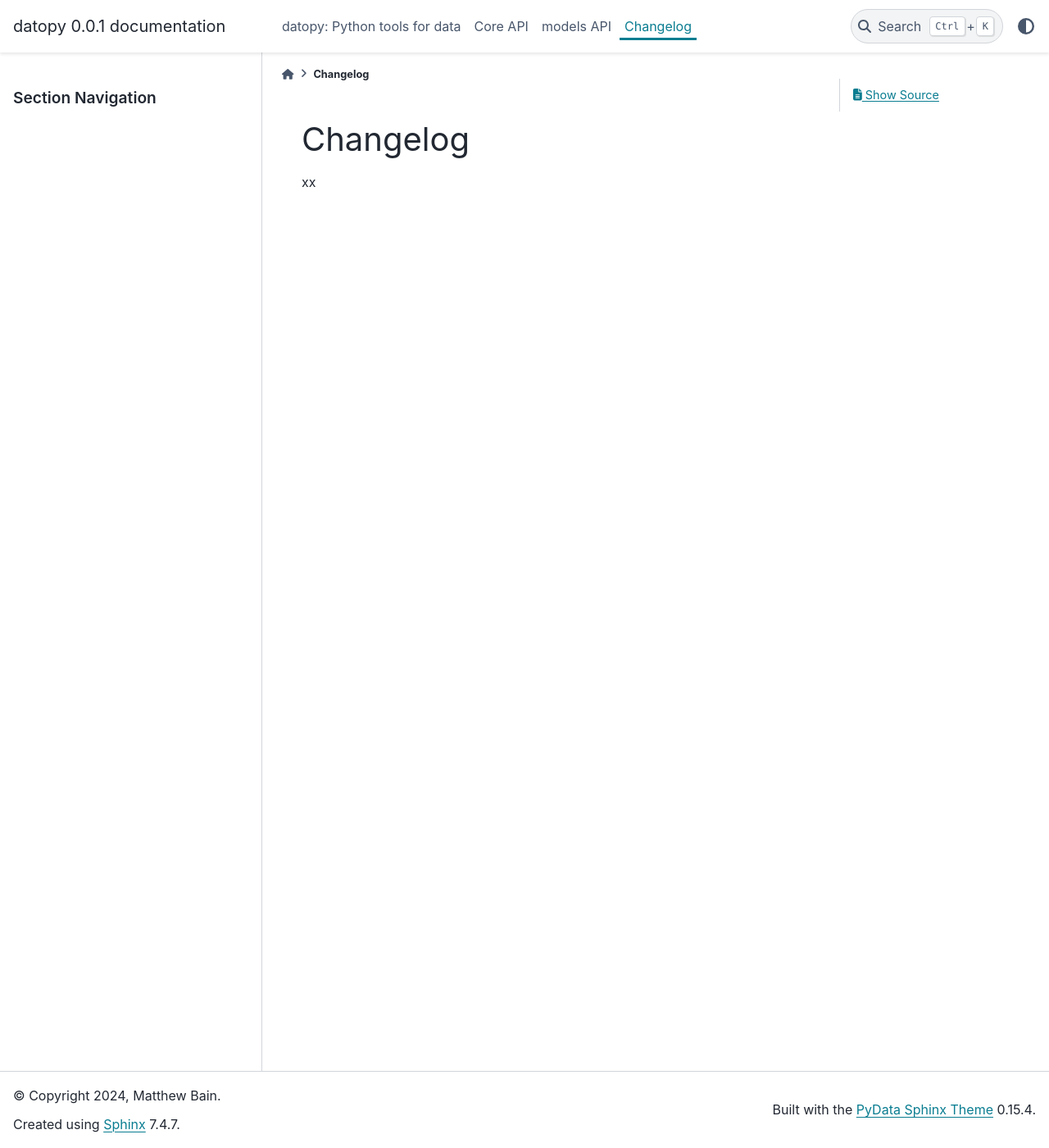
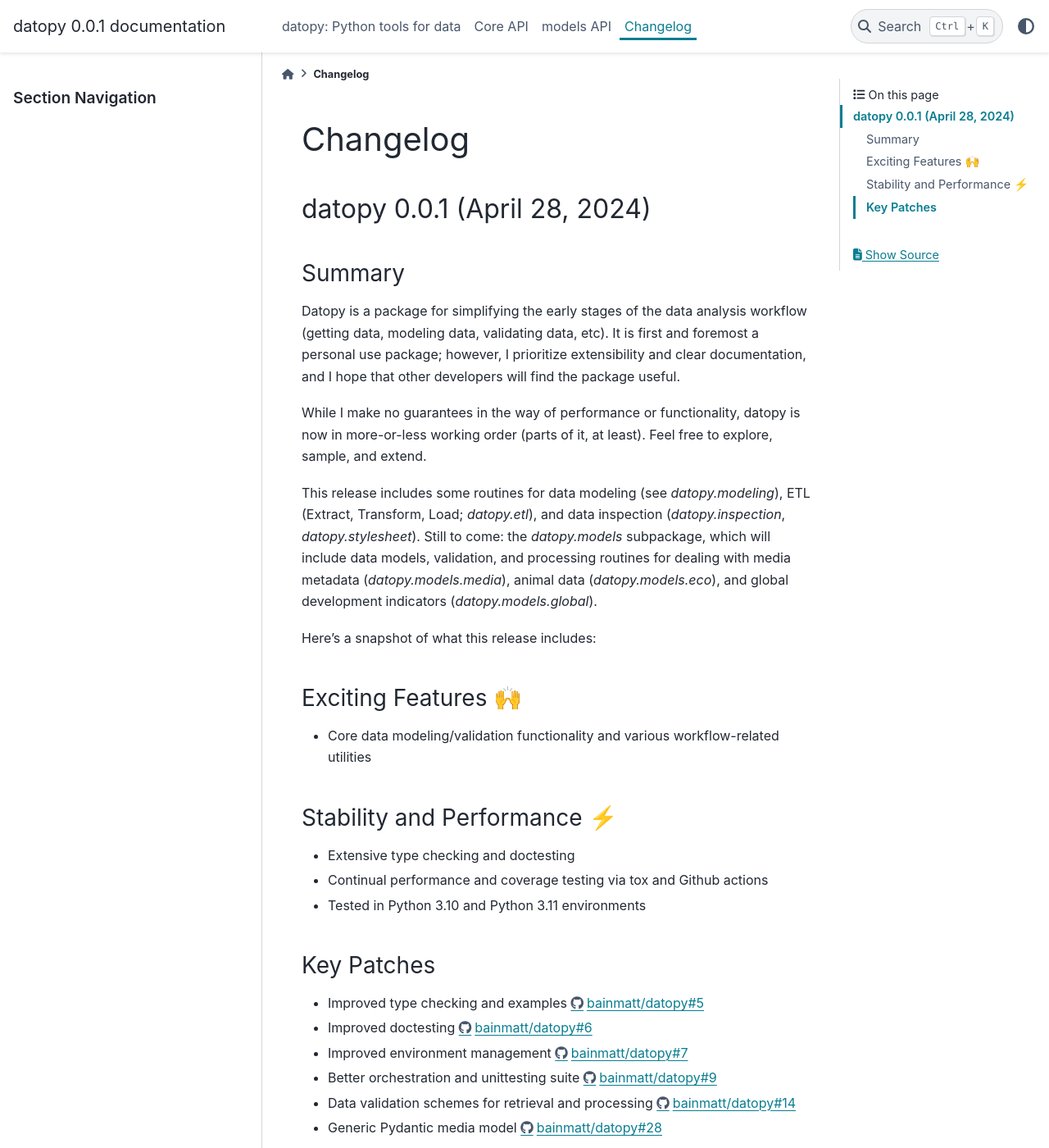
Before and after one commit to bainmatt/datopy, a Sphinx documentation site: the page built from docs/source/changelog.rst, in a window 1280 px wide and 1400 px high. Shown: the whole window at 82% size. Built offline with Sphinx 7.4.7 and the PyData theme 0.15.4, drawn with Linux system fonts in a browser that asks for light colours; pages that are not in the unit, such as notebooks, are missing from menus; some of the changed text lies outside the part shown.

Commit message:
DOC/BLD: Preparation for release 0.0.1

```diff
--- a/CHANGELOG.rst
+++ b/CHANGELOG.rst
@@ -1 +1,55 @@
-xx
+..
+    Steps to update Changelog:
+    0. Create a release on Github using semantic versioning
+    1. Create a new Changelog entry above the previous with the standard headers and the date of release
+    2. Copy/paste (until automated) each section from release notes to rst file
+    3. Correct hyperlink syntax
+
+datopy 0.0.1 (April 28, 2024)
+=============================
+
+..
+    datopy is up and running
+
+Summary
+-------
+
+Datopy is a package for simplifying the early stages of the data analysis workflow (getting data, modeling data, validating data, etc). It is first and foremost a personal use package; however, I prioritize extensibility and clear documentation, and I hope that other developers will find the package useful.
+
+While I make no guarantees in the way of performance or functionality, datopy is now in more-or-less working order (parts of it, at least). Feel free to explore, sample, and extend.
+
+This release includes some routines for data modeling (see `datopy.modeling`), ETL (Extract, Transform, Load; `datopy.etl`), and data inspection (`datopy.inspection`, `datopy.stylesheet`). Still to come: the `datopy.models` subpackage, which will include data models, validation, and processing routines for dealing with media metadata (`datopy.models.media`), animal data (`datopy.models.eco`), and global development indicators (`datopy.models.global`).
+
+Here's a snapshot of what this release includes:
+
+Exciting Features 🙌
+--------------------
+
+- Core data modeling/validation functionality and various workflow-related utilities
+
+Stability and Performance ⚡️
+---------------------------
+
+- Extensive type checking and doctesting
+- Continual performance and coverage testing via tox and Github actions
+- Tested in Python 3.10 and Python 3.11 environments
+
+Key Patches
+-----------
+
+- Improved type checking and examples https://github.com/bainmatt/datopy/pull/5
+- Improved doctesting https://github.com/bainmatt/datopy/pull/6
+- Improved environment management https://github.com/bainmatt/datopy/pull/7
+- Better orchestration and unittesting suite https://github.com/bainmatt/datopy/pull/9
+- Data validation schemes for retrieval and processing https://github.com/bainmatt/datopy/pull/14
+- Generic Pydantic media model https://github.com/bainmatt/datopy/pull/28
+
+..
+    - Improved type checking and examples `(#5) <https://github.com/bainmatt/datopy/pull/5>`_
+    - Improved doctesting `(#6) <https://github.com/bainmatt/datopy/pull/6>`_
+    - Improved environment management `(#7) <https://github.com/bainmatt/datopy/pull/7>`_
+    - Better orchestration and unittesting suite `(#9) <https://github.com/bainmatt/datopy/pull/9>`_
+    - Data validation schemes for retrieval and processing `(#14) <https://github.com/bainmatt/datopy/pull/14>`_
+    - Generic Pydantic media model `(#28) <https://github.com/bainmatt/datopy/pull/28>`_
+
+Full Changelog: https://github.com/bainmatt/datopy/commits/v0.0.1
--- a/docs/source/conf.py
+++ b/docs/source/conf.py
@@ -1,5 +1,4 @@
-"""
-Configuration file for the Sphinx documentation builder.
+"""Configuration file for the Sphinx documentation builder.
 
 Full list of built-in configuration values:
 https://www.sphinx-doc.org/en/master/usage/configuration.html
@@ -90,18 +89,18 @@ release = '0.0.1'
 # https://www.sphinx-doc.org/en/master/usage/extensions/autosummary.html#directive-autosummary
 
 extensions = [
-   "sphinx.ext.duration",
-   "sphinx.ext.doctest",
-   "sphinx.ext.autodoc",
-   "sphinx.ext.autosummary",
-   "sphinx.ext.napoleon",
-   "sphinx.ext.coverage",
-   "sphinx.ext.viewcode",
-   "sphinx.ext.intersphinx",
-   "numpydoc",
-   "matplotlib.sphinxext.plot_directive",
-   "matplotlib.sphinxext.mathmpl",
-   "sphinxcontrib.autodoc_pydantic",
+    "sphinx.ext.duration",
+    "sphinx.ext.doctest",
+    "sphinx.ext.autodoc",
+    "sphinx.ext.autosummary",
+    "sphinx.ext.napoleon",
+    "sphinx.ext.coverage",
+    "sphinx.ext.viewcode",
+    "sphinx.ext.intersphinx",
+    "numpydoc",
+    "matplotlib.sphinxext.plot_directive",
+    "matplotlib.sphinxext.mathmpl",
+    "sphinxcontrib.autodoc_pydantic",
 ]
 
 
@@ -109,23 +108,24 @@ extensions = [
 # https://autodocsumm.readthedocs.io/en/latest/conf_settings.html
 
 autodoc_default_options = {
-   # Show all objects within a module on one page via embedded TOC
-   # NOTE required for autodoc_pydantic so that models aren't orphaned
-   # NOTE turn off for a more manageable (albeit less comprehensive) toc tree
-   # ... but change `show_toc_level` from 1 to 2 so members are accessible
-   # ... and turn off `autodoc_pydantic` so pydantic models aren't orphaned
-   # ... and turn on `numpydoc_class_members_toctree` so members not orphaned
-   # TODO add rubric: module include pydantic models; class include members
-   # ... once this accomplished, can set members off and show_toc_level = 2
-   #
-   "members": True,
-   # Don't document private, inherited, or special class members
-   "private-members": False,
-   "inherited-members": False,
-   "special-members": False,
-   # Show name and source of object on which a subclass is based
-   "show-inheritance": True,
-   "undoc-members": False,
+    # Show all objects within a module on one page via embedded TOC
+    # NOTE required for autodoc_pydantic so that models aren't orphaned
+    # NOTE turn off for a more manageable (albeit less comprehensive) toc tree
+    # ... but change `show_toc_level` from 1 to 2 so members are accessible
+    # ... and turn off `autodoc_pydantic` so pydantic models aren't orphaned
+    # ... and turn on `numpydoc_class_members_toctree` so members not orphaned
+    # TODO add rubric: module include pydantic models; class include members
+    # ... once this accomplished, can set members off and show_toc_level = 2
+    # https://github.com/pandas-dev/pandas/blob/main/doc/_templates/autosummary/#class.rst
+    #
+    "members": True,
+    # Don't document private, inherited, or special class members
+    "private-members": False,
+    "inherited-members": False,
+    "special-members": False,
+    # Show name and source of object on which a subclass is based
+    "show-inheritance": True,
+    "undoc-members": False,
 }
 
 
```
Also changed, not shown: 2 other files.
